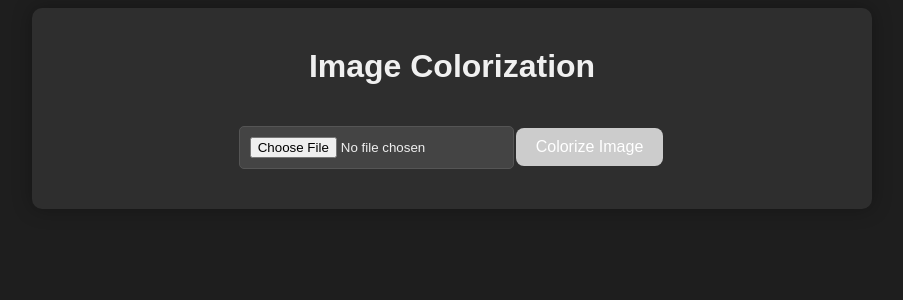
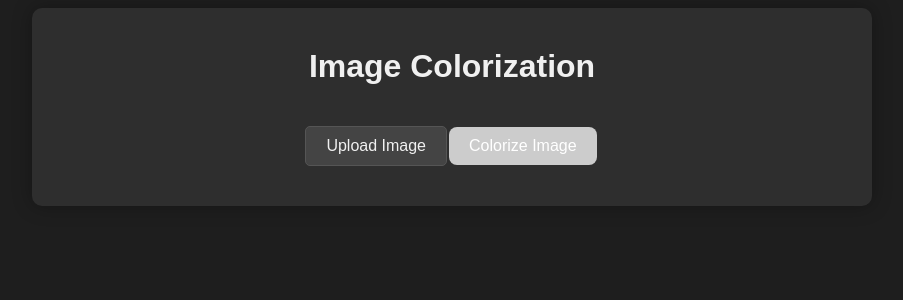
Before and after one commit to hallowshaw/Chroma-Revive, a React (Vite) app in the folder frontend/: page / in a window 1280 px wide. Shown: the top 300 px of the page, without its empty margins (188-1091 px from the left). Built offline with nearby package versions, Linux system fonts and the light colour scheme.

Commit message:
Added Loaders

```diff
--- a/frontend/package.json
+++ b/frontend/package.json
@@ -12,7 +12,9 @@
   "dependencies": {
     "axios": "^1.7.1",
     "react": "^18.2.0",
-    "react-dom": "^18.2.0"
+    "react-dom": "^18.2.0",
+    "react-loader-spinner": "^6.1.6",
+    "react-spinners": "^0.13.8"
   },
   "devDependencies": {
     "@types/react": "^18.2.66",
--- a/frontend/src/App.css
+++ b/frontend/src/App.css
@@ -22,15 +22,32 @@ h1 {
 .file-input {
   margin: 20px 0;
   display: inline-block;
+  position: relative;
 }
 
 .file-input input {
+  opacity: 0;
+  width: 100%;
+  height: 100%;
+  position: absolute;
+  top: 0;
+  left: 0;
+  cursor: pointer;
+}
+
+.file-label {
   background-color: #444;
   color: #f0f0f0;
-  padding: 10px;
+  padding: 10px 20px;
   border: 1px solid #555;
   border-radius: 5px;
+  display: inline-block;
   cursor: pointer;
+  transition: background-color 0.3s;
+}
+
+.file-label:hover {
+  background-color: #555;
 }
 
 .submit-button {
@@ -45,15 +62,20 @@ h1 {
   margin: 4px 2px;
   cursor: pointer;
   border-radius: 8px;
-  transition: background-color 0.3s;
+  transition: background-color 0.3s, transform 0.2s;
 }
 
 .submit-button:disabled {
   background-color: #cccccc;
+  cursor: not-allowed;
 }
 
-.submit-button:hover {
+.submit-button:hover:enabled {
   background-color: #45a049;
+}
+
+.submit-button:active:enabled {
+  transform: scale(0.98);
 }
 
 .preview-container {
@@ -97,9 +119,13 @@ h1 {
   margin-top: 10px;
   cursor: pointer;
   border-radius: 8px;
-  transition: background-color 0.3s;
+  transition: background-color 0.3s, transform 0.2s;
 }
 
 .download-button:hover {
   background-color: #0056b3;
 }
+
+.download-button:active {
+  transform: scale(0.98);
+}
--- a/frontend/src/App.jsx
+++ b/frontend/src/App.jsx
@@ -1,5 +1,6 @@
 import React, { useState } from "react";
 import axios from "axios";
+import { PuffLoader } from "react-spinners";
 import "./App.css";
 
 function App() {
@@ -7,11 +8,14 @@ function App() {
   const [previewImages, setPreviewImages] = useState(null);
   const [loading, setLoading] = useState(false);
   const [originalFileName, setOriginalFileName] = useState("");
+  const [uploading, setUploading] = useState(false);
 
   const handleUpload = (event) => {
     const file = event.target.files[0];
     setImage(file);
     setOriginalFileName(file.name);
+    setUploading(true);
+    setTimeout(() => setUploading(false), 1000); // Simulate a delay for loader demonstration
   };
 
   const handleSubmit = async () => {
@@ -60,14 +64,21 @@ function App() {
     <div className="container">
       <h1>Image Colorization</h1>
       <div className="file-input">
-        <input type="file" onChange={handleUpload} />
+        <label className="file-label">
+          {uploading ? (
+            <PuffLoader color="#f0f0f0" size={30} />
+          ) : (
+            "Upload Image"
+          )}
+          <input type="file" onChange={handleUpload} />
+        </label>
       </div>
       <button
         className="submit-button"
         onClick={handleSubmit}
         disabled={!image || loading}
       >
-        {loading ? "Colorizing..." : "Colorize Image"}
+        {loading ? <PuffLoader color="#f0f0f0" size={24} /> : "Colorize Image"}
       </button>
 
       {previewImages && (
```
Also changed, not shown: 1 other file (tests, documents, lock files or other folders).
